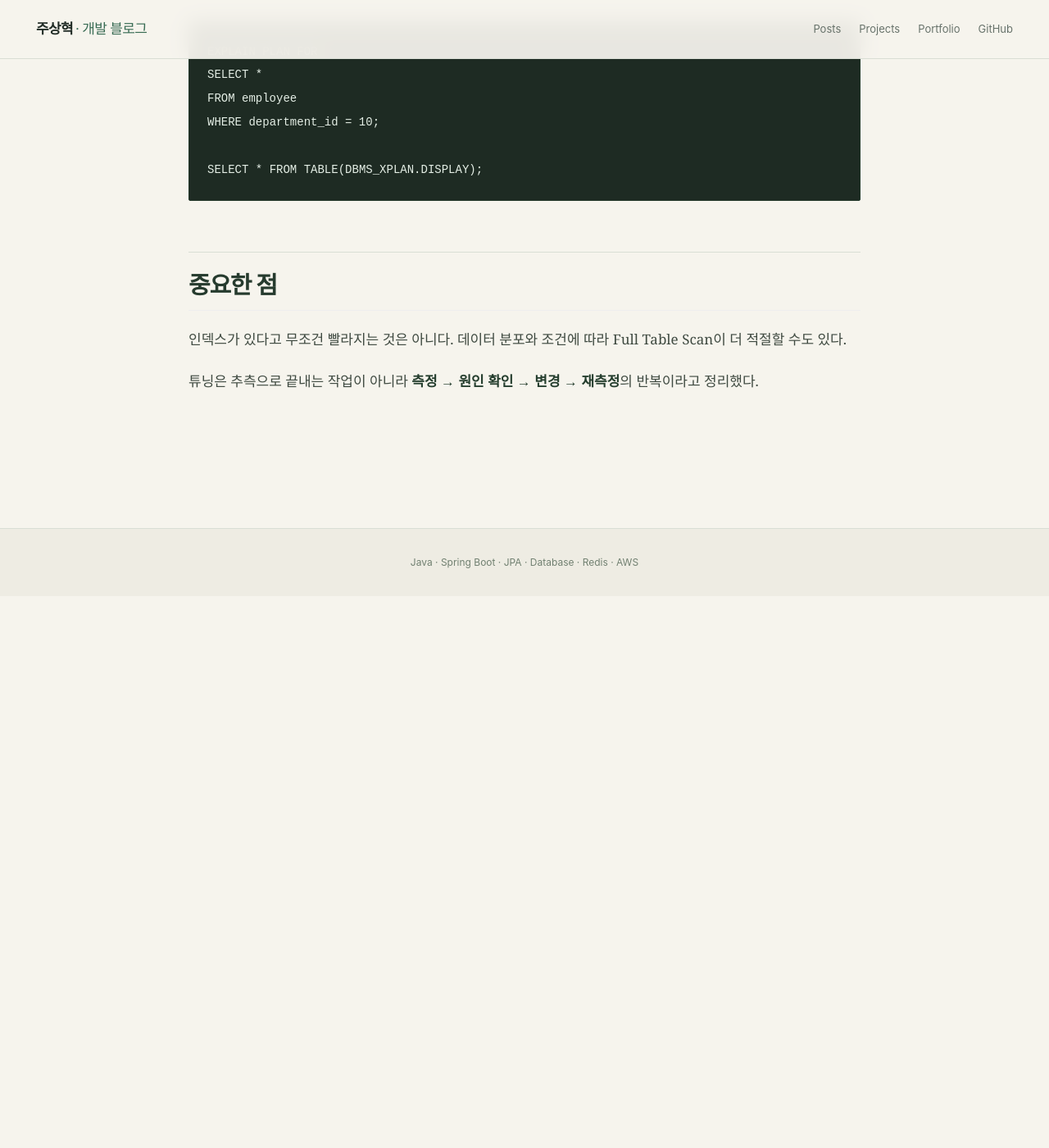
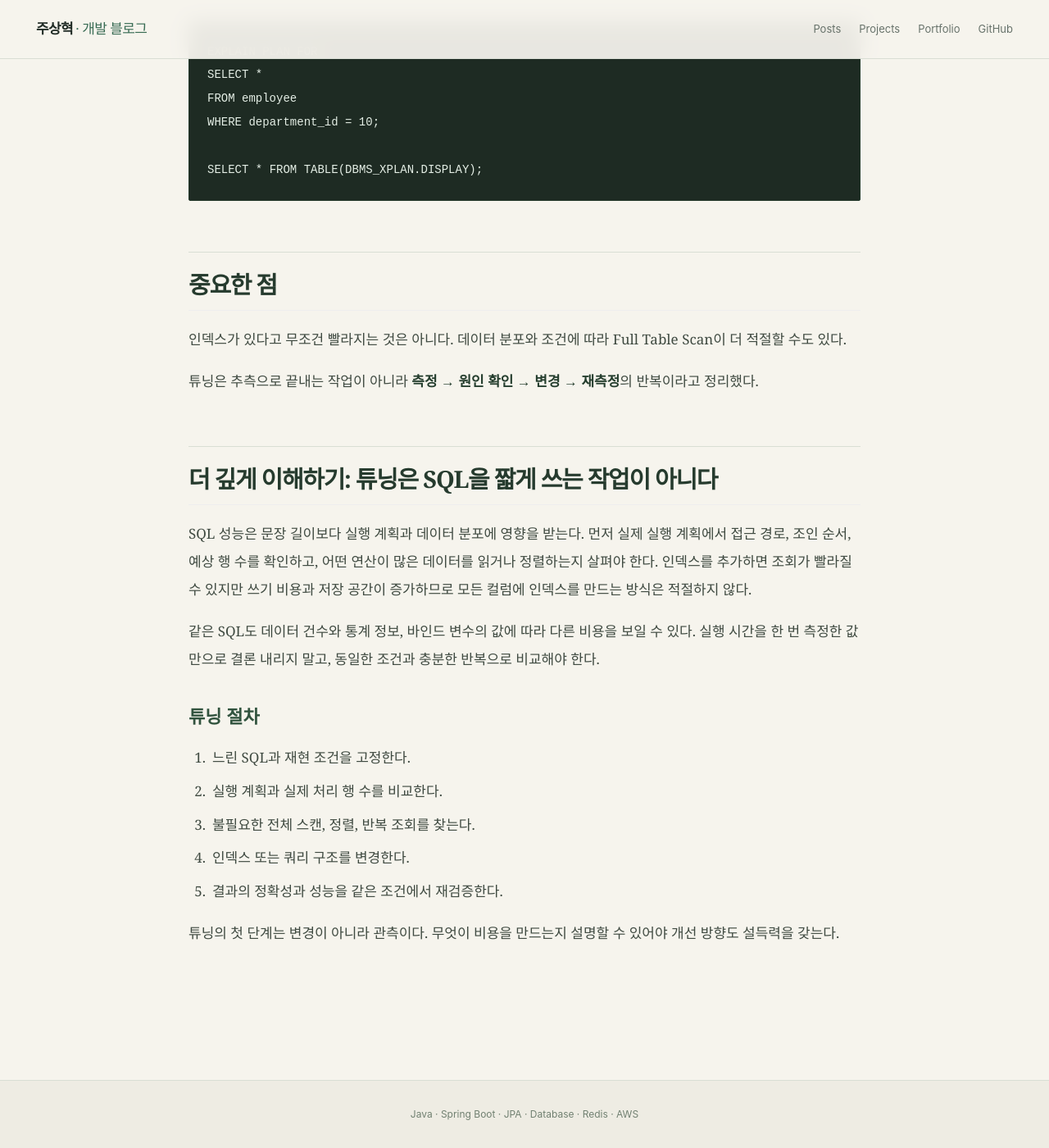
Before and after one commit to zuzusnasna/zuzusnasna.github.io, a Jekyll site: the page built from _posts/2026-10-16-sql-tuning-basics.md, in a window 1280 px wide and 1400 px high, scrolled down 817 px. Shown: the whole window at 82% size. Built offline with Jekyll 4.4.1, drawn with Linux system fonts in a browser that asks for light colours; before the commit the page ends 1544 px from its top, so only the background shows below that.

Commit message:
docs: deepen study posts with design criteria and validation

```diff
--- a/_posts/2026-10-16-sql-tuning-basics.md
+++ b/_posts/2026-10-16-sql-tuning-basics.md
@@ -31,3 +31,18 @@ SELECT * FROM TABLE(DBMS_XPLAN.DISPLAY);
 인덱스가 있다고 무조건 빨라지는 것은 아니다. 데이터 분포와 조건에 따라 Full Table Scan이 더 적절할 수도 있다.
 
 튜닝은 추측으로 끝내는 작업이 아니라 **측정 → 원인 확인 → 변경 → 재측정**의 반복이라고 정리했다.
+
+## 더 깊게 이해하기: 튜닝은 SQL을 짧게 쓰는 작업이 아니다
+
+SQL 성능은 문장 길이보다 실행 계획과 데이터 분포에 영향을 받는다. 먼저 실제 실행 계획에서 접근 경로, 조인 순서, 예상 행 수를 확인하고, 어떤 연산이 많은 데이터를 읽거나 정렬하는지 살펴야 한다. 인덱스를 추가하면 조회가 빨라질 수 있지만 쓰기 비용과 저장 공간이 증가하므로 모든 컬럼에 인덱스를 만드는 방식은 적절하지 않다.
+
+같은 SQL도 데이터 건수와 통계 정보, 바인드 변수의 값에 따라 다른 비용을 보일 수 있다. 실행 시간을 한 번 측정한 값만으로 결론 내리지 말고, 동일한 조건과 충분한 반복으로 비교해야 한다.
+
+### 튜닝 절차
+1. 느린 SQL과 재현 조건을 고정한다.
+2. 실행 계획과 실제 처리 행 수를 비교한다.
+3. 불필요한 전체 스캔, 정렬, 반복 조회를 찾는다.
+4. 인덱스 또는 쿼리 구조를 변경한다.
+5. 결과의 정확성과 성능을 같은 조건에서 재검증한다.
+
+튜닝의 첫 단계는 변경이 아니라 관측이다. 무엇이 비용을 만드는지 설명할 수 있어야 개선 방향도 설득력을 갖는다.
```
